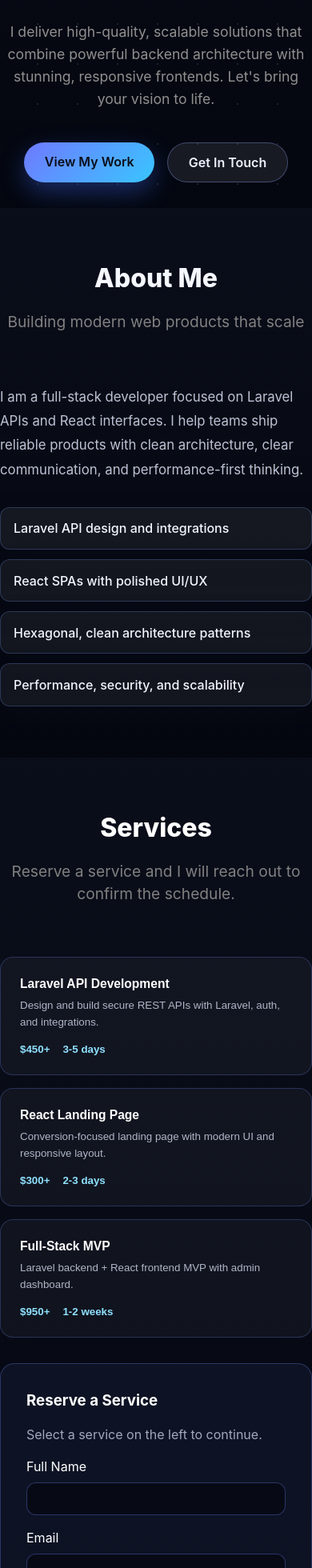
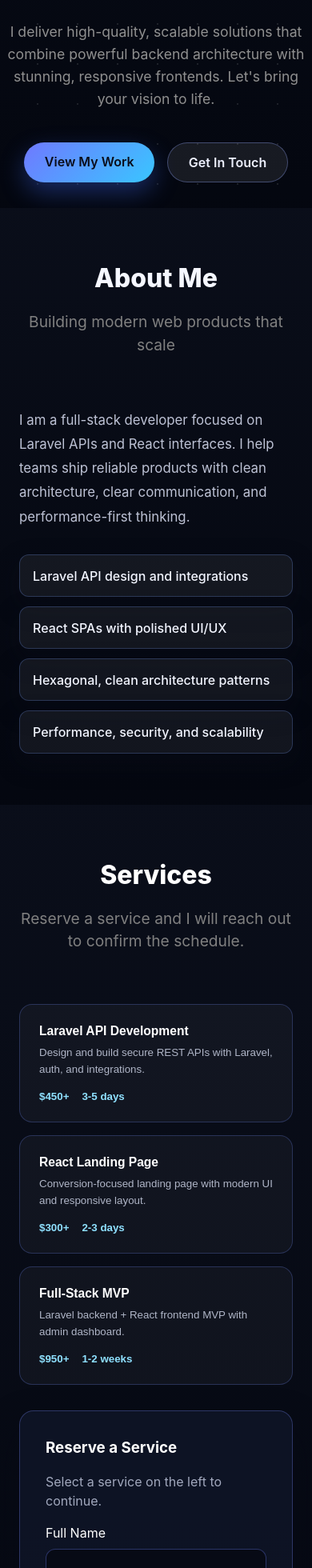
Before and after one commit to Muhammed-Sherif/protofolio, a React (Vite) app: page / in a window 390 px wide. Shown: the part 721-2681 px from the top of the page at 80% size. Built offline with nearby package versions, Linux system fonts and the light colour scheme; no server answers.

Commit message:
feat: update padding in About, Services, and Header components for improved layout

```diff
--- a/src/components/About.css
+++ b/src/components/About.css
@@ -1,5 +1,5 @@
 .about {
-  padding: 5rem 0;
+  padding: 5rem 1.5rem;
   background: linear-gradient(180deg, rgba(10, 14, 26, 0.98), rgba(4, 7, 16, 0.98));
 }
 
@@ -40,6 +40,6 @@
 
 @media (max-width: 768px) {
   .about {
-    padding: 4rem 0;
+    padding: 4rem 1.5rem;
   }
 }
--- a/src/components/Header.css
+++ b/src/components/Header.css
@@ -89,7 +89,7 @@
   width: 100%;
 }
 
-@media (max-width: 768px) {
+@media (max-width: 900px) {
   .header {
     padding: 1rem;
   }
--- a/src/components/ProjectCard.css
+++ b/src/components/ProjectCard.css
@@ -106,8 +106,8 @@
 }
 
 .tag {
-  background: #2a2a2a;
-  color: #ffffff;
+  background: #080a14;
+  border: 1px #5d6274 solid;  color: #ffffff;
   padding: 0.4rem 0.8rem;
   border-radius: 20px;
   font-size: 0.85rem;
--- a/src/components/Services.css
+++ b/src/components/Services.css
@@ -1,5 +1,5 @@
 .services {
-  padding: 5rem 0;
+  padding: 5rem 1.5rem;
   background: linear-gradient(180deg, rgba(10, 14, 26, 0.98), rgba(4, 7, 16, 0.98));
 }
 
@@ -94,6 +94,6 @@
 
 @media (max-width: 768px) {
   .services {
-    padding: 4rem 0;
+    padding: 4rem 1.5rem;
   }
 }
```
